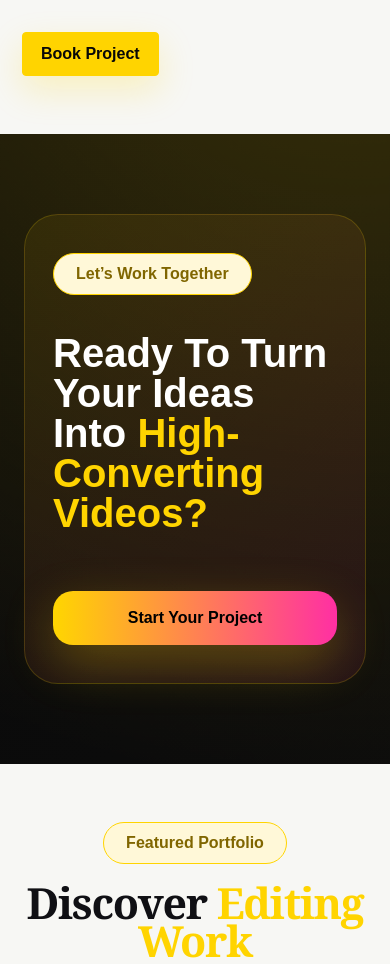
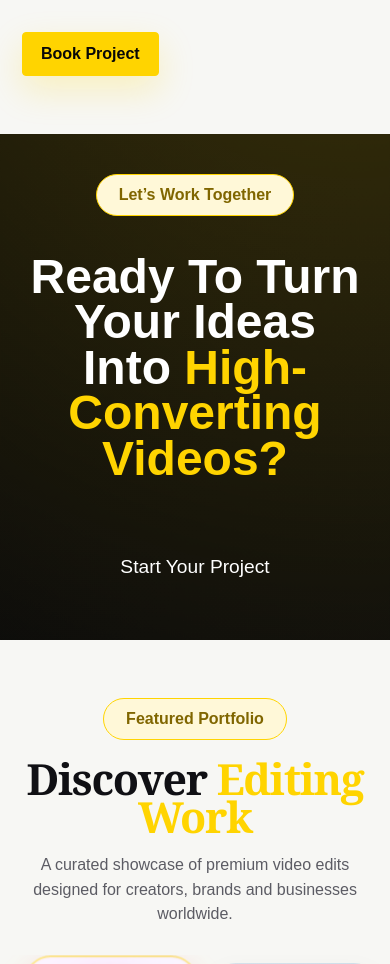
Before and after one commit to shahzaibkhatri918-stack/Shahzaib-Freelance, a Next.js app: page / in a window 390 px wide. Shown: the part 1460-2424 px from the top of the page. Built offline with nearby package versions, Linux system fonts and the light colour scheme.

Commit message:
Update globals.css

```diff
--- a/app/globals.css
+++ b/app/globals.css
@@ -2005,87 +2005,52 @@ html {
   height: 350px !important;
 }
 .ctaBanner {
-  padding: 80px 24px;
+  padding: 60px 40px;
+  border-radius: 38px;
 }
 
 .ctaBannerContent {
-  max-width: 1250px;
-  margin: 0 auto;
-  background: linear-gradient(
-    135deg,
-    rgba(255, 214, 0, 0.08),
-    rgba(255, 47, 163, 0.08)
-  );
-  border: 1px solid rgba(255, 214, 0, 0.18);
-  border-radius: 34px;
-  padding: 60px;
   display: flex;
+  justify-content: space-between;
   align-items: center;
-  justify-content: space-between;
   gap: 40px;
 }
 
 .ctaText h2 {
   font-size: clamp(42px, 5vw, 78px);
   line-height: 0.95;
-  margin: 18px 0;
-  max-width: 820px;
+  margin: 18px 0 12px;
+  max-width: 700px;
 }
 
 .ctaText p {
-  font-size: 1.1rem;
-  color: #9ca3af;
-  max-width: 650px;
-  line-height: 1.8;
+  font-size: 1rem;
+  max-width: 520px;
+  line-height: 1.7;
 }
 
 .ctaBigBtn {
-  background: linear-gradient(90deg, #ffd600, #ff2fa3);
-  color: #000;
-  text-decoration: none;
-  padding: 22px 48px;
-  border-radius: 20px;
-  font-size: 1.15rem;
-  font-weight: 900;
-  white-space: nowrap;
-  box-shadow: 0 18px 50px rgba(255, 214, 0, 0.28);
-  transition: all 0.3s ease;
-}
-
-.ctaBigBtn:hover {
-  transform: translateY(-4px) scale(1.03);
-  box-shadow: 0 25px 60px rgba(255, 47, 163, 0.35);
-}
-
-@media (max-width: 900px) {
+  padding: 22px 42px;
+  font-size: 1.2rem;
+  border-radius: 18px;
+}
+
+@media (max-width: 768px) {
+  .ctaBanner {
+    padding: 40px 24px;
+  }
+
   .ctaBannerContent {
     flex-direction: column;
-    align-items: flex-start;
-    padding: 38px 28px;
+    text-align: center;
   }
 
   .ctaText h2 {
-    font-size: 40px;
+    font-size: 48px;
   }
 
   .ctaBigBtn {
     width: 100%;
-    text-align: center;
-  }
-}
-
-@media (max-width: 750px) {
-  .ctaText h2 {
-    font-size: 40px;
-    line-height: 1;
-  }
-
-  .ctaText p {
-    font-size: 1rem;
-  }
-
-  .ctaBigBtn {
-    padding: 18px 26px;
-    font-size: 1rem;
-  }
-}
+    max-width: 320px;
+  }
+}
```
